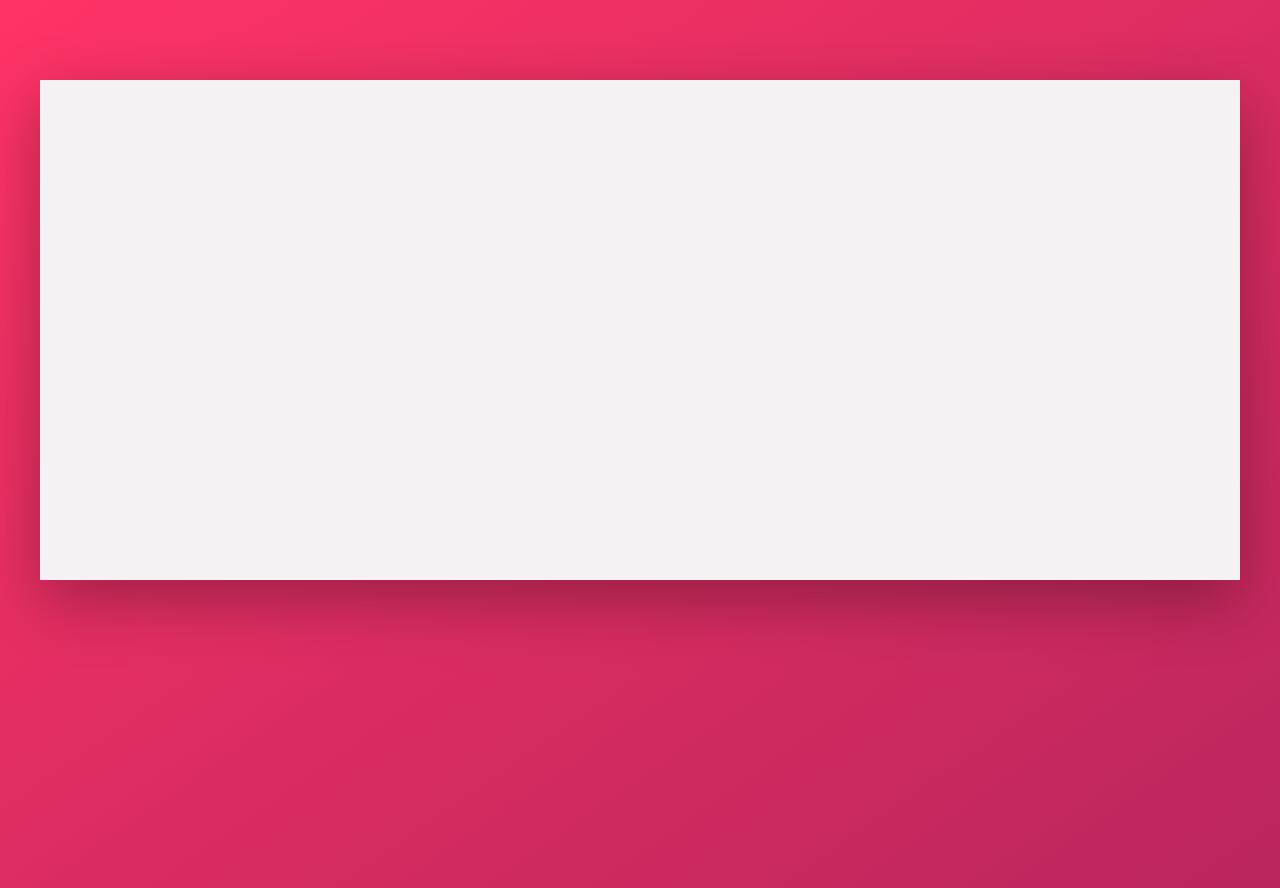
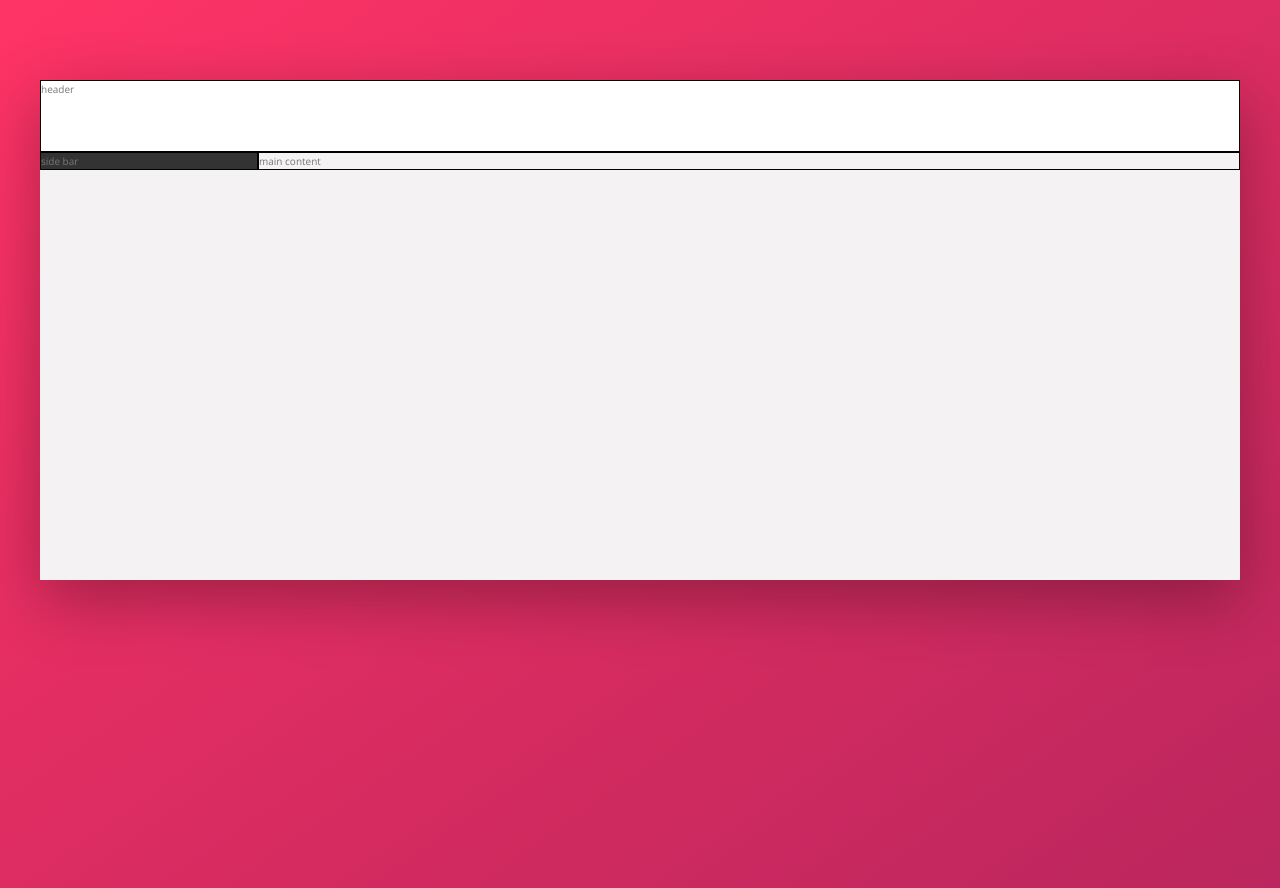
Before and after one commit to nashee/pro-ud-ant-trillo, a website: page index.html in a window 1280 px wide. Drawn offline with nearby package versions, Linux system fonts and the light colour scheme.

Commit message:
the overall layout (header,sidebar, hotelview) has been finished

```diff
--- a/index.html
+++ b/index.html
@@ -11,14 +11,15 @@
 <body>
     <div class="container">
         <div class="header">
-
+            header
         </div>
         <div class="content">
             <nav class="sidebar">
+                side bar
 
             </nav>
             <main class="hotelview">
-
+                main content
             </main>
         </div>
     </div>
--- a/scss/base/base.scss
+++ b/scss/base/base.scss
@@ -16,7 +16,7 @@
     --shadow-light: 0 2rem 5rem rgba(0,0,0,.06);
 
     --line: 1px solid var(--color-grey-light-2);
-
+    --placeholer-border: 1px solid black;
 
 }
 
--- a/scss/layout/layout.scss
+++ b/scss/layout/layout.scss
@@ -5,3 +5,23 @@
     box-shadow:  var(--shadow-dark);
     min-height: 50rem;
 }
+.header {
+    border: var(--placeholer-border);
+    height: 7rem;
+    background-color: white;
+}
+.content {
+    display: flex;
+
+}
+.sidebar {
+    flex: 0 0 18%;
+    border: var(--placeholer-border);
+    background-color: var(--color-grey-dark-1);
+
+}
+.hotelview {
+    flex: 1;
+    border: var(--placeholer-border);
+
+}
```
Also changed, not shown: assets/css/style.css.
